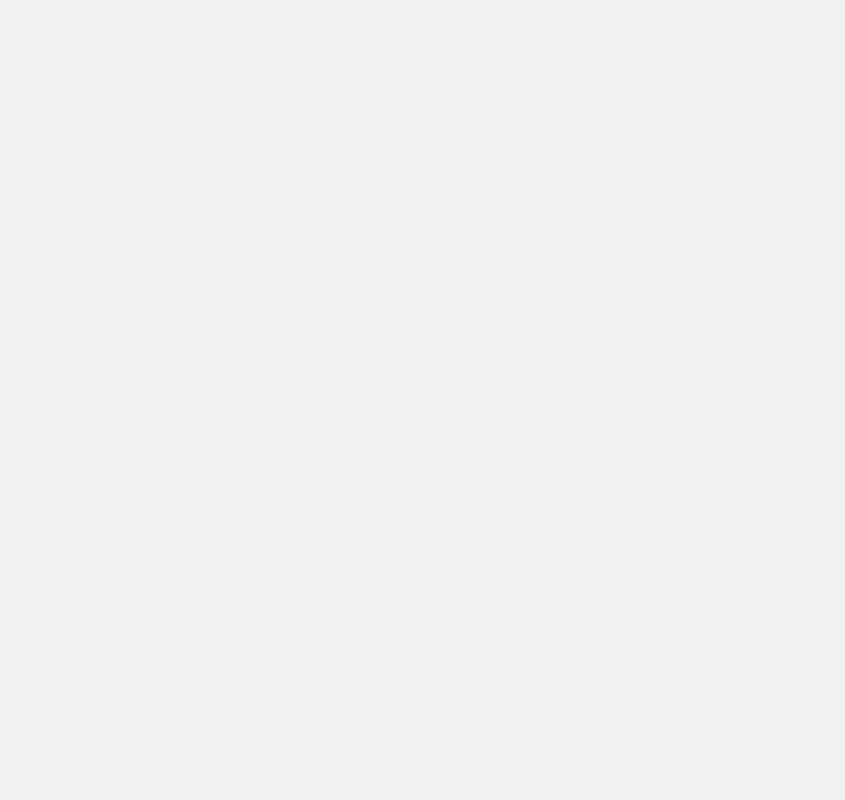
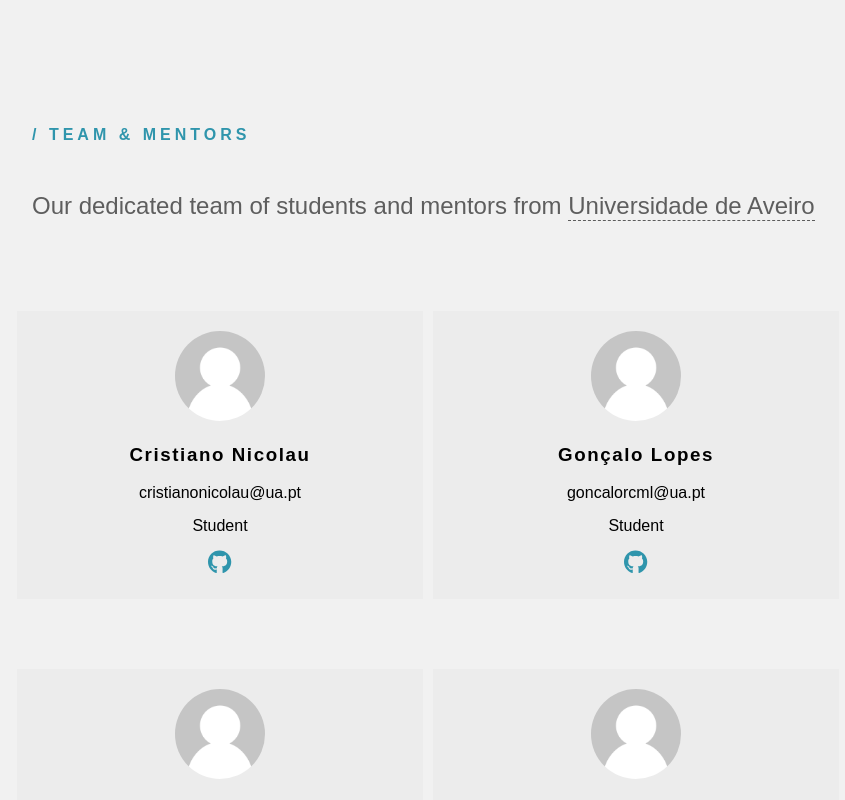
Before and after one commit to Wish-Where-is-Home/Website-WisHpresentation, a React (Create React App) app in the folder wish-whereishome/: page / in a window 1280 px wide. Shown: the part 1620-2420 px from the top of the page, without its empty margins (212-1057 px from the left). Built offline with nearby package versions, Linux system fonts and the light colour scheme.

Commit message:
Team & Mentors Section Done

```diff
--- a/wish-whereishome/src/App.css
+++ b/wish-whereishome/src/App.css
@@ -1,6 +1,7 @@
 .App {
   text-align: center;
   overflow-x: hidden;
+  overflow-y: hidden;
 }
 
 .app-content {
--- /dev/null
+++ b/wish-whereishome/src/Components/Team-member-card/Team-member-card.css
@@ -0,0 +1,47 @@
+.team-member-card {
+    width: calc(33.33% - 50px);
+    margin-bottom: 20px;
+    background-color: rgba(85, 85, 85, 0.028);
+    padding: 20px;
+    box-sizing: border-box;
+    height: 18rem;
+  }
+
+
+  @media (max-width: 1280px) {
+    .team-member-card {
+      width: calc(50% - 10px);
+    }
+  }
+
+
+  @media (max-width: 768px) {
+    .team-member-card {
+      width: calc(100% - 10px);
+    }
+  }
+
+
+.team-member-card img {
+    width: 90px;
+  margin: 0 auto 0 auto;
+  border-radius: 50%;
+}
+
+.team-member-card h3{
+    font-family: "metropolis-semibold", sans-serif;
+    letter-spacing: 0.1rem;
+}
+
+
+  .team-member-card span {
+    font-family: "metropolis-semibold", sans-serif;
+    display: block;
+    margin-top: 5px;
+    margin-bottom: 15px;
+  }
+
+  .github-team{
+    font-size: 24px;
+    cursor: pointer;
+  }
--- /dev/null
+++ b/wish-whereishome/src/Components/Team-member-card/Team-member-card.js
@@ -0,0 +1,25 @@
+import React from 'react';
+import './Team-member-card.css';
+import { FontAwesomeIcon } from '@fortawesome/react-fontawesome';
+import { faGithub } from '@fortawesome/free-brands-svg-icons';
+import user from '../../Assets/default-user.png';
+
+const TeamMemberCard = ({name,email, role, github}) =>{
+
+    return (
+        <div className='team-member-card'>
+            <img src={user} alt='default-user'></img>
+            <h3>{name}</h3>
+            <span>{email}</span>
+            <span>{role}</span>
+            <div className='team-social'>
+                <a href={github}  target="_blank" rel="noreferrer">
+                    <FontAwesomeIcon icon={faGithub} className='github-team' color="#2f95ac"/>
+                </a>
+            </div>
+      </div>
+    );
+  }
+
+
+export default TeamMemberCard;
--- a/wish-whereishome/src/Sections/Home/Home.css
+++ b/wish-whereishome/src/Sections/Home/Home.css
@@ -12,6 +12,7 @@
     background-position: center;
     display: flex;
     flex-direction: column;
+    overflow-y: hidden;
 }
 
 .home-section::before {
--- a/wish-whereishome/src/Sections/Team/Team.css
+++ b/wish-whereishome/src/Sections/Team/Team.css
@@ -1,6 +1,85 @@
 .team-section{
     width: 100%;
-    min-height: 100vh;
-    height: 100vh;
+    min-height: 120vh;
     align-items: center;
+    justify-content: center;
+    display: flex;
+    flex-direction: column;
+    padding-bottom: 5rem;
 }
+
+.team-content{
+    display: flex;
+    flex-direction: column;
+    height: 100%;
+    width: 65%;
+}
+
+
+.row-team-h3{
+    width: 100%;
+    float: left;
+    padding: 0 20px;
+    padding-top: 8rem;
+    display: flex;
+}
+
+
+.row-team-h3 h3{
+    font-family: "metropolis-semibold", sans-serif;
+    font-size: 16px;
+    line-height: 1.3125;
+    text-transform: uppercase;
+    letter-spacing: 0.25rem;
+    color: #2f95ac;
+    align-self: flex-start;
+}
+
+.row-team-p{
+    width: 100%;
+    float: left;
+    padding: 0 20px;
+    display: flex;
+    flex-direction: row;
+}
+
+.row-team-p p{
+    line-height: 42px;
+    font-family: "metropolis-regular", sans-serif;
+    font-size: 24px;
+    margin-bottom: 36px;
+    color:rgba(85, 85, 85, 0.95);
+}
+
+.row-team-p p a{
+    text-decoration: none;
+    color:rgba(85, 85, 85, 0.95);
+    position: relative;
+}
+
+.row-team-p p a:hover{
+    text-decoration: none;
+    color: #2f95ac;
+}
+
+.row-team-p p a::before {
+    content: '';
+    position: absolute;
+    bottom: -2px;
+    left: 0;
+    width: 100%;
+    height: 1px;
+    border-bottom: 1px dashed rgba(85, 85, 85, 0.95);
+  }
+
+
+.show-team-cards{
+    display: flex;
+    width: 100%;
+    height: 100%;
+    align-self: center;
+    margin-top: 3rem;
+    flex-wrap: wrap;
+    justify-content: space-around;
+    row-gap: 50px;
+}
--- a/wish-whereishome/src/Sections/Team/Team.js
+++ b/wish-whereishome/src/Sections/Team/Team.js
@@ -1,12 +1,30 @@
 import React from 'react';
 import './Team.css';
+
+import TeamMemberCard from '../../Components/Team-member-card/Team-member-card';
 
 const Team = () => {
 
 
     return (
       <div id="team" className='team-section'>
-        <></>
+        <div className='team-content'>
+            <div className='row-team-h3'>
+              <h3>/ Team & Mentors</h3>
+            </div>
+            <div className='row-team-p'>
+                <p>Our dedicated team of students and mentors from  <a href='https://www.ua.pt/' target="_blank" rel="noreferrer" >Universidade de Aveiro</a></p>
+            </div>
+            <div className='show-team-cards'>
+              <TeamMemberCard name="Cristiano Nicolau" email="cristianonicolau@ua.pt" role="Student" github="https://github.com/cristiano-nicolau" />
+              <TeamMemberCard name="Gonçalo Lopes"  email="goncalorcml@ua.pt" role="Student" github="https://github.com/joanaagomesua"/>
+              <TeamMemberCard name="Miguel Miragaia"  email="miguelmiragaia@ua.pt" role="Student" github="https://github.com/Miragaia"/>
+              <TeamMemberCard name="Joana Gomes"  email="joanaagomes@ua.pt" role="Student" github="https://github.com/MoreiraLopes"/>
+              <TeamMemberCard name="Tiago Cruz"  email="tiagofcruz78@ua.pt" role="Student" github="https://github.com/TiagoC18"/>
+              <TeamMemberCard name="Vasco Faria"  email="vascomfaria@ua.pt" role="Student" github="https://github.com/Vasco-Faria"/>
+              <TeamMemberCard name="José Moreira"  email=" " role="Mentor" github="https://github.com/josemoreiraUA"/>
+            </div>
+        </div>
       </div>
     );
   }
```
Also changed, not shown: wish-whereishome/src/Assets/default-user.png (added).
